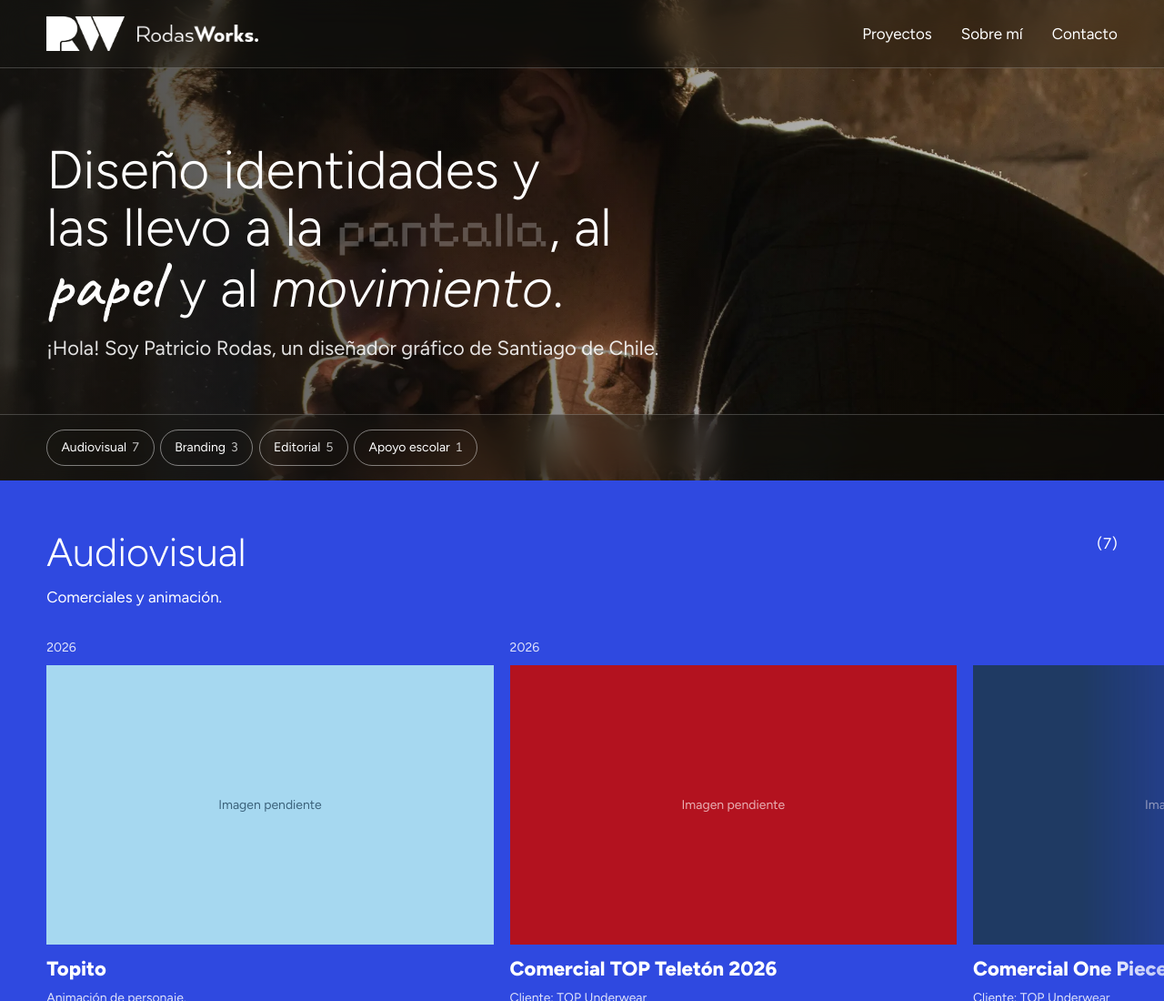
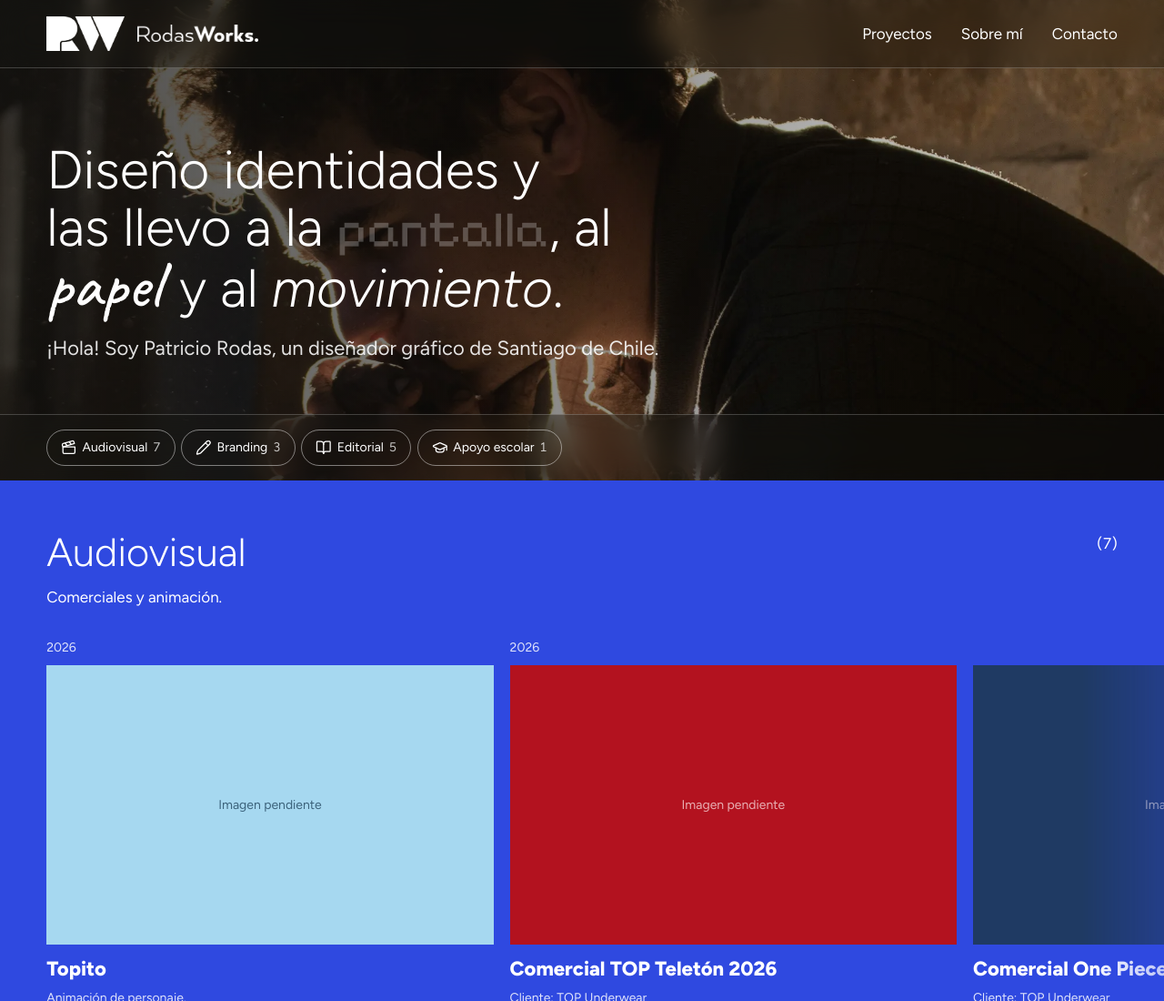
Before and after one commit to rodasworks/rodasworks.github.io, a plain HTML site: page index.html in a window 1280 px wide. Shown: the top 1100 px of the page at 91% size. Drawn offline with Linux system fonts and the light colour scheme.

Commit message:
Íconos en los botones de categorías (claqueta, lápiz, libro abierto y birrete)
Co-Authored-By: Claude Opus 5.5 <noreply@anthropic.com>
Claude-Session: https://claude.ai/code/session_01GV1XUzjvtUfDQi7tMeRHtA

```diff
--- a/assets/css/site.css
+++ b/assets/css/site.css
@@ -1463,3 +1463,10 @@ a:hover {
 #apoyo-escolar {
   background: #f5f5f5; /* 4 % de negro */
 }
+
+/* Íconos en los botones de categorías */
+.saltos-icono {
+  width: 1.1rem;
+  height: 1.1rem;
+  flex: none;
+}
--- a/index.html
+++ b/index.html
@@ -42,10 +42,10 @@
     <p class="quien">¡Hola! Soy Patricio Rodas, un diseñador gráfico de Santiago de Chile.</p>
   </section>
   <nav class="saltos" aria-label="Categorías">
-  <a href="#audiovisual">Audiovisual <span class="n">7</span></a>
-  <a href="#branding">Branding <span class="n">3</span></a>
-  <a href="#editorial">Editorial <span class="n">5</span></a>
-  <a href="#apoyo-escolar">Apoyo escolar <span class="n">1</span></a>
+  <a href="#audiovisual"><svg class="saltos-icono" aria-hidden="true" viewBox="0 0 24 24" width="18" height="18" fill="none" stroke="currentColor" stroke-width="1.75" stroke-linecap="round" stroke-linejoin="round"><path d="M20.2 6 3 11l-.9-2.4c-.3-1.1.3-2.2 1.3-2.5l13.5-4c1.1-.3 2.2.3 2.5 1.3Z"/><path d="m6.2 5.3 3.1 3.9"/><path d="m12.4 3.4 3.1 4"/><path d="M3 11h18v8a2 2 0 0 1-2 2H5a2 2 0 0 1-2-2Z"/></svg>Audiovisual <span class="n">7</span></a>
+  <a href="#branding"><svg class="saltos-icono" aria-hidden="true" viewBox="0 0 24 24" width="18" height="18" fill="none" stroke="currentColor" stroke-width="1.75" stroke-linecap="round" stroke-linejoin="round"><path d="M21.174 6.812a1 1 0 0 0-3.986-3.987L3.842 16.174a2 2 0 0 0-.5.83l-1.321 4.352a.5.5 0 0 0 .623.622l4.353-1.32a2 2 0 0 0 .83-.497z"/><path d="m15 5 4 4"/></svg>Branding <span class="n">3</span></a>
+  <a href="#editorial"><svg class="saltos-icono" aria-hidden="true" viewBox="0 0 24 24" width="18" height="18" fill="none" stroke="currentColor" stroke-width="1.75" stroke-linecap="round" stroke-linejoin="round"><path d="M12 7v14"/><path d="M3 18a1 1 0 0 1-1-1V4a1 1 0 0 1 1-1h5a4 4 0 0 1 4 4 4 4 0 0 1 4-4h5a1 1 0 0 1 1 1v13a1 1 0 0 1-1 1h-6a3 3 0 0 0-3 3 3 3 0 0 0-3-3z"/></svg>Editorial <span class="n">5</span></a>
+  <a href="#apoyo-escolar"><svg class="saltos-icono" aria-hidden="true" viewBox="0 0 24 24" width="18" height="18" fill="none" stroke="currentColor" stroke-width="1.75" stroke-linecap="round" stroke-linejoin="round"><path d="M21.42 10.922a1 1 0 0 0-.019-1.838L12.83 5.18a2 2 0 0 0-1.66 0L2.6 9.08a1 1 0 0 0 0 1.832l8.57 3.908a2 2 0 0 0 1.66 0z"/><path d="M22 10v6"/><path d="M6 12.5V16a6 3 0 0 0 12 0v-3.5"/></svg>Apoyo escolar <span class="n">1</span></a>
 </nav>
   </div>
 
```
Also changed, not shown: build.mjs (+17 -1 lines).
